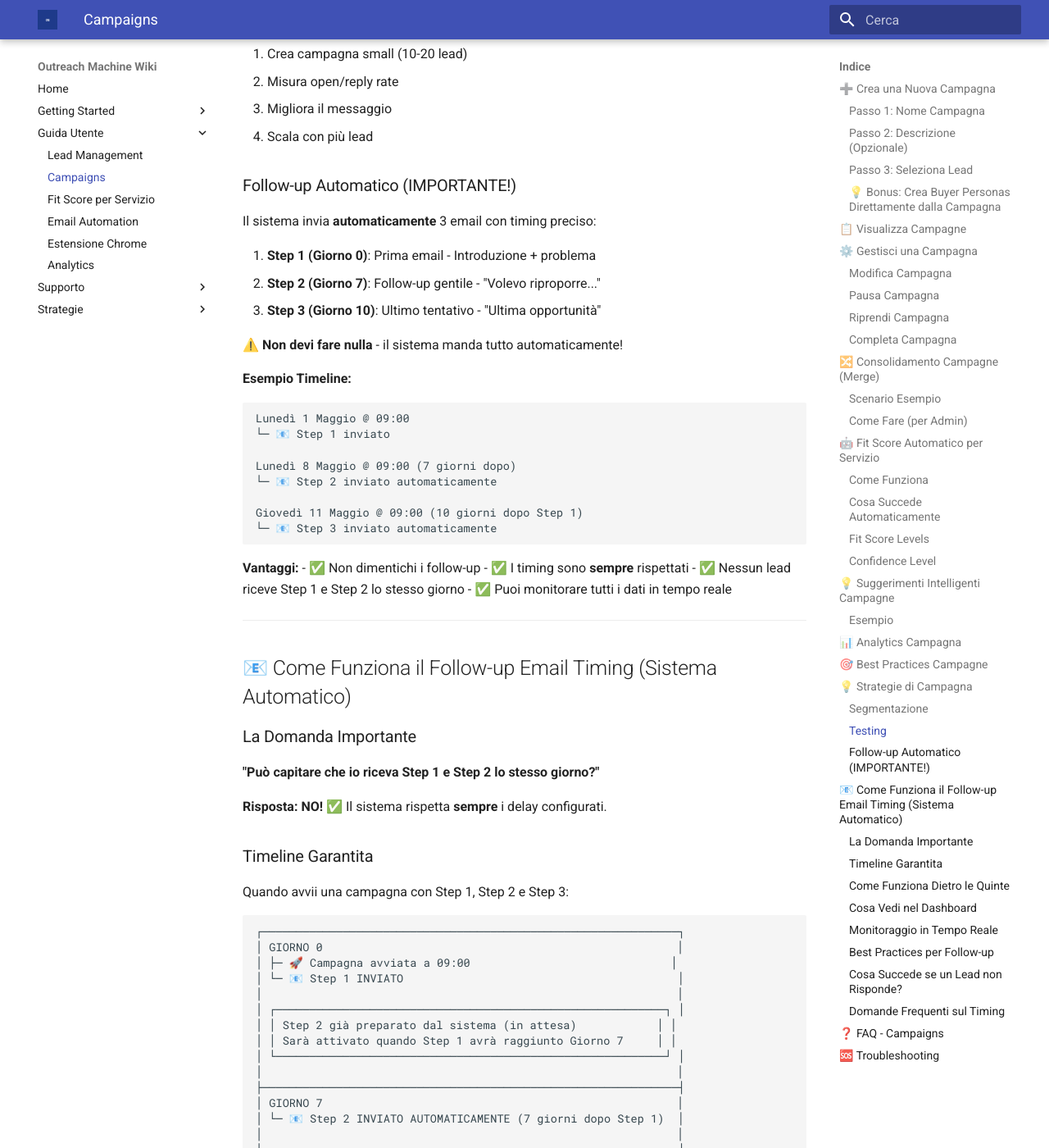
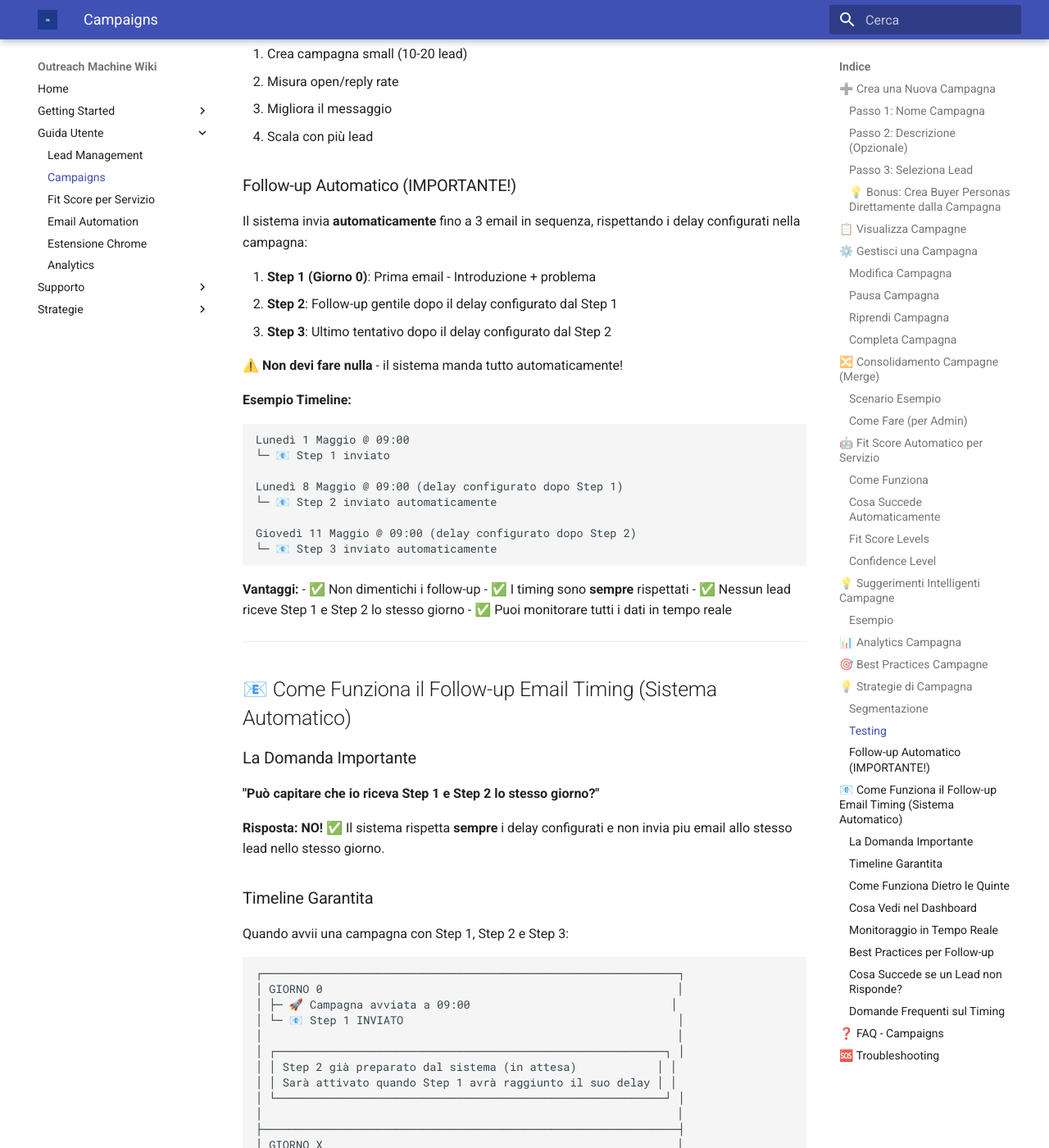
Before and after one commit to care-consulting/outreach-machine-wiki, an MkDocs documentation site: the page built from docs/campaigns.md, in a window 1280 px wide and 1400 px high, scrolled down 5506 px. Shown: the whole window at 82% size. Built offline with MkDocs 1.6.1 and Material for MkDocs 9.7.7, drawn with Linux system fonts in a browser that asks for light colours; some of the changed text lies outside the part shown.

Commit message:
docs: update email scheduling and follow-up behavior

````diff
--- a/docs/campaigns.md
+++ b/docs/campaigns.md
@@ -261,11 +261,11 @@ Crea campagne diverse per:
 4. Scala con più lead
 
 ### Follow-up Automatico (IMPORTANTE!)
-Il sistema invia **automaticamente** 3 email con timing preciso:
+Il sistema invia **automaticamente** fino a 3 email in sequenza, rispettando i delay configurati nella campagna:
 
 1. **Step 1 (Giorno 0)**: Prima email - Introduzione + problema
-2. **Step 2 (Giorno 7)**: Follow-up gentile - "Volevo riproporre..."
-3. **Step 3 (Giorno 10)**: Ultimo tentativo - "Ultima opportunità"
+2. **Step 2**: Follow-up gentile dopo il delay configurato dal Step 1
+3. **Step 3**: Ultimo tentativo dopo il delay configurato dal Step 2
 
 ⚠️ **Non devi fare nulla** - il sistema manda tutto automaticamente!
 
@@ -274,10 +274,10 @@ Il sistema invia **automaticamente** 3 email con timing preciso:
 Lunedì 1 Maggio @ 09:00
 └─ 📧 Step 1 inviato
 
-Lunedì 8 Maggio @ 09:00 (7 giorni dopo)
+Lunedì 8 Maggio @ 09:00 (delay configurato dopo Step 1)
 └─ 📧 Step 2 inviato automaticamente
 
-Giovedì 11 Maggio @ 09:00 (10 giorni dopo Step 1)
+Giovedì 11 Maggio @ 09:00 (delay configurato dopo Step 2)
 └─ 📧 Step 3 inviato automaticamente
 ```
 
@@ -294,7 +294,7 @@ Giovedì 11 Maggio @ 09:00 (10 giorni dopo Step 1)
 ### La Domanda Importante
 **"Può capitare che io riceva Step 1 e Step 2 lo stesso giorno?"**
 
-**Risposta: NO! ✅** Il sistema rispetta **sempre** i delay configurati.
+**Risposta: NO! ✅** Il sistema rispetta **sempre** i delay configurati e non invia piu email allo stesso lead nello stesso giorno.
 
 ### Timeline Garantita
 
@@ -308,21 +308,21 @@ Quando avvii una campagna con Step 1, Step 2 e Step 3:
 │                                                              │
 │ ┌──────────────────────────────────────────────────────────┐ │
 │ │ Step 2 già preparato dal sistema (in attesa)            │ │
-│ │ Sarà attivato quando Step 1 avrà raggiunto Giorno 7     │ │
+│ │ Sarà attivato quando Step 1 avrà raggiunto il suo delay │ │
 │ └──────────────────────────────────────────────────────────┘ │
 │                                                              │
 ├──────────────────────────────────────────────────────────────┤
-│ GIORNO 7                                                     │
-│ └─ 📧 Step 2 INVIATO AUTOMATICAMENTE (7 giorni dopo Step 1)  │
+│ GIORNO X                                                     │
+│ └─ 📧 Step 2 INVIATO AUTOMATICAMENTE (delay dopo Step 1)     │
 │                                                              │
 │ ┌──────────────────────────────────────────────────────────┐ │
 │ │ Step 3 già preparato dal sistema (in attesa)            │ │
-│ │ Sarà attivato quando Step 2 avrà raggiunto Giorno 10    │ │
+│ │ Sarà attivato quando Step 2 avrà raggiunto il suo delay │ │
 │ └──────────────────────────────────────────────────────────┘ │
 │                                                              │
 ├──────────────────────────────────────────────────────────────┤
-│ GIORNO 10                                                    │
-│ └─ 📧 Step 3 INVIATO AUTOMATICAMENTE (10 giorni dopo Step 1) │
+│ GIORNO Y                                                     │
+│ └─ 📧 Step 3 INVIATO AUTOMATICAMENTE (delay dopo Step 2)     │
 │                                                              │
 │ ✅ CAMPAGNA COMPLETATA                                       │
 └──────────────────────────────────────────────────────────────┘
@@ -337,19 +337,19 @@ Quando avvii una campagna:
    - Step 2: Marcato come "in attesa" ⏳
    - Step 3: Marcato come "in attesa" ⏳
 
-2. **Invio Step 1**: A 09:00, Step 1 viene inviato
+2. **Invio Step 1**: All'ora configurata nella campagna, Step 1 viene inviato
 
 3. **Preparazione Step 2**: Il sistema automaticamente prepara Step 2
-   - Lo attiva per il Giorno 7
+   - Lo attiva dopo il delay configurato da Step 1
    - Cambia stato da "in attesa" a "pronto"
 
-4. **Invio Step 2**: Al Giorno 7 @ 09:00, Step 2 viene inviato
+4. **Invio Step 2**: Quando arriva il suo momento, Step 2 viene inviato
 
 5. **Preparazione Step 3**: Il sistema automaticamente prepara Step 3
-   - Lo attiva per il Giorno 10
+   - Lo attiva dopo il delay configurato da Step 2
    - Cambia stato da "in attesa" a "pronto"
 
-6. **Invio Step 3**: Al Giorno 10 @ 09:00, Step 3 viene inviato
+6. **Invio Step 3**: Quando arriva il suo momento, Step 3 viene inviato
 
 ### Cosa Vedi nel Dashboard
 
@@ -363,12 +363,12 @@ Step 1
 
 Step 2
 ├─ Status: SENT ✅
-├─ Sent At: 8 Maggio @ 09:00 (+7 giorni)
+├─ Sent At: 8 Maggio @ 09:00 (+delay dal Step 1)
 └─ Recipients: 12
 
 Step 3
 ├─ Status: SENT ✅
-├─ Sent At: 11 Maggio @ 09:00 (+10 giorni)
+├─ Sent At: 11 Maggio @ 09:00 (+delay dal Step 2)
 └─ Recipients: 12
 ```
 
@@ -396,7 +396,7 @@ Puoi controllare lo stato dei follow-up qui:
 - A/B testa i soggetti
 
 **❌ NON FARE:**
-- Non modificare i delay (7 e 10 giorni sono ottimali)
+- Imposta delay coerenti con il tuo ciclo commerciale
 - Non inviare step aggiuntivi manualmente (il sistema li manda automaticamente)
 - Non preoccuparti dei timing (il sistema se ne occupa)
 
@@ -407,22 +407,22 @@ Il sistema continua a seguire la timeline anche se il lead non apre/non risponde
 ```
 Lead IGNORA Step 1 (non aperto)
        ↓
-Step 2 arriva comunque al Giorno 7 (il sistema non aspetta)
+Step 2 arriva comunque quando il suo delay e il suo orario sono maturi
        ↓
 Se lead APRE Step 2, vedi nel tab EMAIL: "Opened" ✅
        ↓
-Se lead non risponde, Step 3 arriva comunque al Giorno 10
+Se lead non risponde, Step 3 arriva comunque quando matura dopo Step 2
 ```
 
 Non serve agire manualmente - il sistema invia tutto secondo il timing!
 
 ### Domande Frequenti sul Timing
 
-**D: Posso cambiare i delay (7 giorni, 10 giorni)?**
-A: Attualmente no, sono fissi e ottimali per la maggior parte dei settori.
+**D: Posso cambiare i delay tra gli step?**
+A: Si, i delay dipendono dalla configurazione della campagna.
 
 **D: E se un lead non apre Step 1?**
-A: Step 2 arriva comunque al Giorno 7. Spesso il follow-up ottiene risposta anche da chi ignorato Step 1!
+A: Step 2 arriva comunque quando matura il suo delay. Spesso il follow-up ottiene risposta anche da chi ha ignorato Step 1.
 
 **D: E se un lead risponde a Step 1?**
 A: Idealmente interrompi la campagna per quel lead (lo puoi fare manualmente). Altrimenti continua con Step 2 - di solito il lead lo ignora se già in conversazione.
````
Also changed, not shown: other parts of docs/campaigns.md (+1 -1 lines), docs/email-automation.md (+9 -9 lines), docs/troubleshooting.md (+2 -2 lines).
